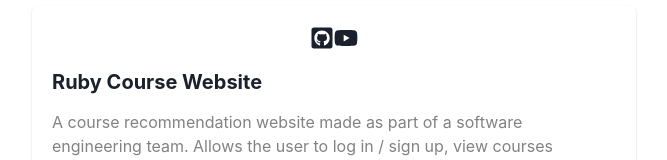
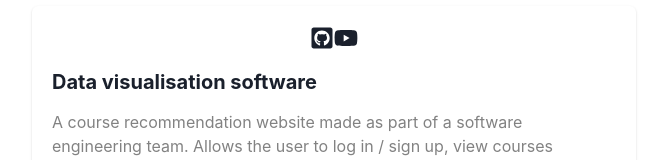
Before and after one commit to david-gasinski/portfolio, a Next.js app: page / in a window 1280 px wide. Shown: the part 1258-1418 px from the top of the page, without its empty margins (356-1023 px from the left). Built offline with nearby package versions, Linux system fonts and the light colour scheme.

Commit message:
projects updated

```diff
--- a/components/header.js
+++ b/components/header.js
@@ -24,5 +24,5 @@ export const Header = ({ children }) => {
                 {children}
             </motion.div>
         </Container>
-    );
+       );
 };
--- a/content/content.js
+++ b/content/content.js
@@ -69,7 +69,7 @@ export const projects = [
         blog_post: 'Footballer management software'
     },
     {
-        name: 'Ruby Course Website',
+        name: 'Data visualisation software',
         description:
             'A course recommendation website made as part of a software engineering team. Allows the user to log in / sign up, view courses relevant to their degree. Users can mark courses as complete. After a course is completed, it can be given a rating.',
         repo: 'https://github.com/david-gasinski/',
```
Also changed, not shown: components/blog.js (added).
